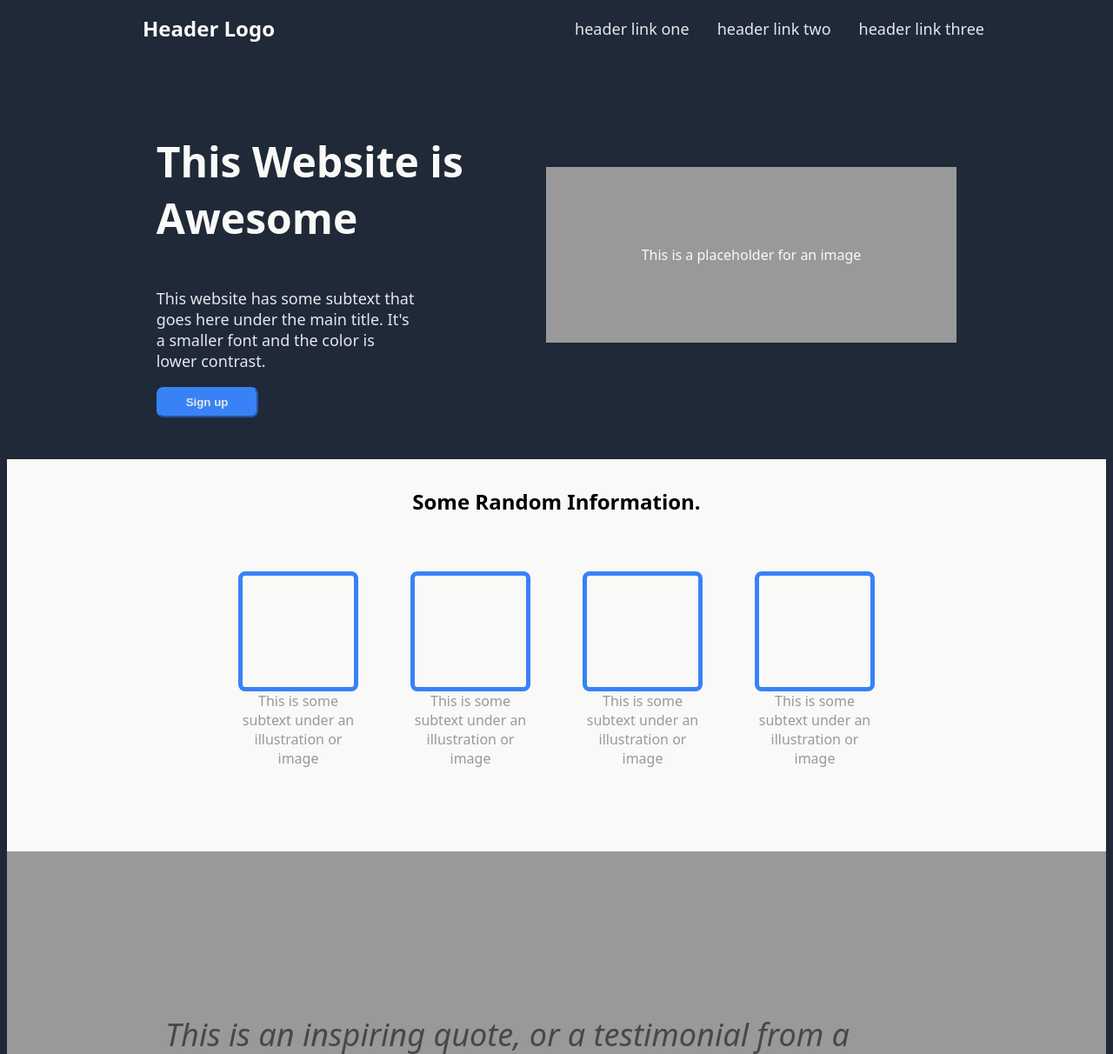
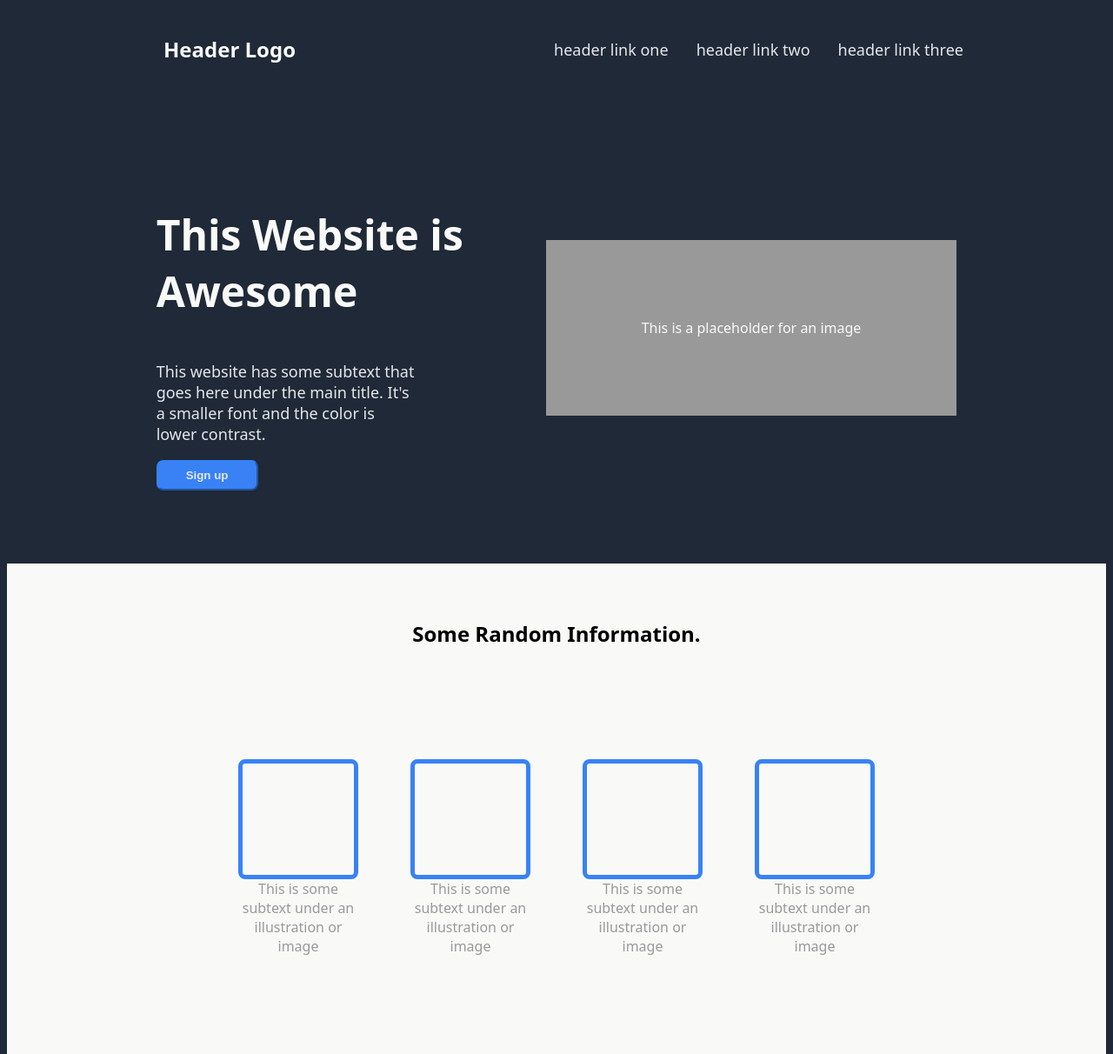
Before and after one commit to LDDANIEL11/Odin-Css-Final-project, a plain HTML site: page index.html in a window 1280 px wide. Shown: the top 1212 px of the page at 87% size. Drawn offline with Linux system fonts and the light colour scheme.

Commit message:
added more padding to some sections for better prespective

```diff
--- a/assets/style.css
+++ b/assets/style.css
@@ -22,7 +22,7 @@ ul {
   background-color: #1f2937;
   display: flex;
   flex: 1 1 auto;
-  padding: 8px;
+  padding: 32px;
 }
 
 .logo {
@@ -34,7 +34,7 @@ ul {
 
 .image-place {
   background-color: #1f2937;
-  padding: 48px;
+  padding: 84px;
   display: flex;
   justify-content: center;
   align-items: center;
@@ -76,7 +76,7 @@ ul {
   background-color: #f9faf8;
   font-size: 24px;
   font-weight: 900;
-  padding: 32px;
+  padding: 64px;
 }
 
 .subtext {
@@ -94,6 +94,7 @@ ul {
   gap: 48px;
   padding-top: 32px;
   margin: 0;
+  padding: 64px;
 }
 
 .card {
```
